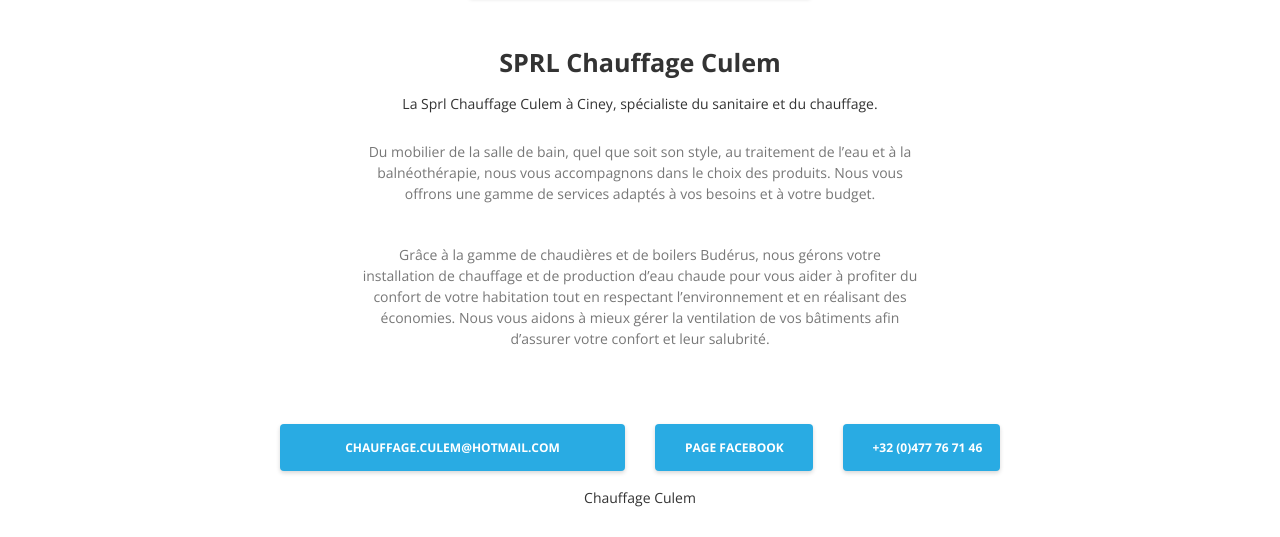
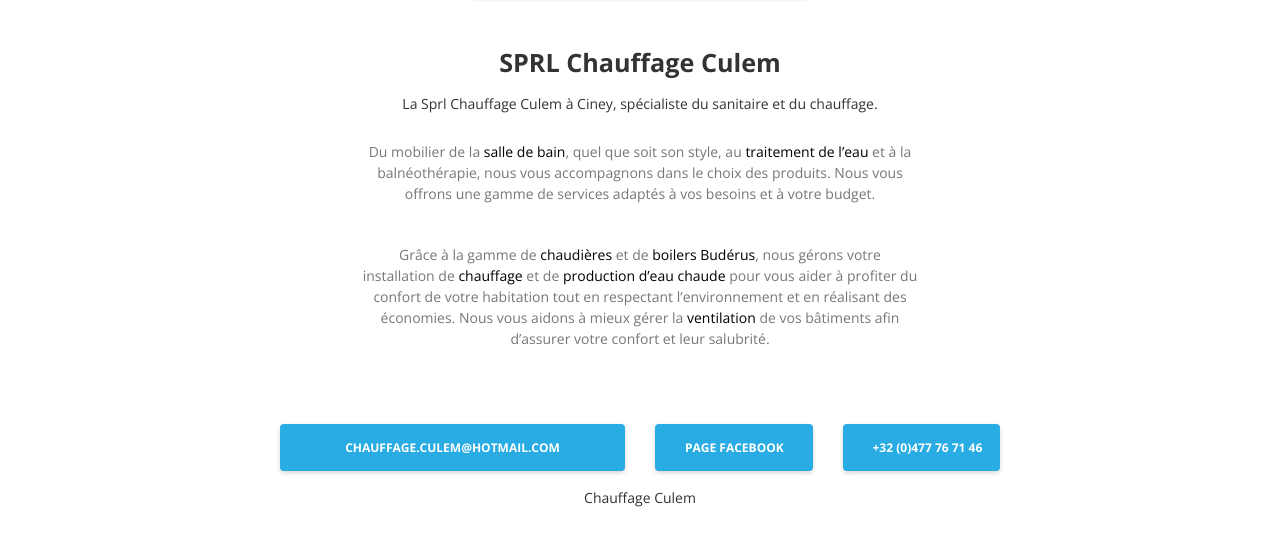
Before and after one commit to Webdigitales/culem, a website: page index.html in a window 1280 px wide. Shown: the part 213-750 px from the top of the page. Drawn offline with nearby package versions, Linux system fonts and the light colour scheme.

Commit message:
Update text

```diff
--- a/index.html
+++ b/index.html
@@ -84,11 +84,11 @@
             <h1>SPRL Chauffage Culem</h1>
             <h2 style="text-align: center; margin-bottom: 30px;">La Sprl Chauffage Culem à Ciney, spécialiste du sanitaire et du chauffage.</h2>
             <p>
-              Du mobilier de la salle de bain, quel que soit son style, au traitement de l’eau et à la balnéothérapie, nous vous accompagnons dans le choix des produits. Nous vous offrons une gamme de services adaptés à vos besoins et à votre budget.
+              Du mobilier de la <strong>salle de bain</strong>, quel que soit son style, au <strong>traitement de l’eau</strong> et à la balnéothérapie, nous vous accompagnons dans le choix des produits. Nous vous offrons une gamme de services adaptés à vos besoins et à votre budget.
             </p>
             <p>
-              Grâce à la gamme de chaudières et de boilers Budérus, nous gérons votre installation de chauffage et de production d’eau chaude pour vous aider à profiter du confort de votre habitation tout en respectant l’environnement et en réalisant des économies.
-              Nous  vous aidons à mieux gérer la ventilation de vos bâtiments afin d’assurer votre confort et leur salubrité.
+              Grâce à la gamme de <strong>chaudières</strong> et de <strong>boilers Budérus</strong>, nous gérons votre installation de <strong>chauffage</strong> et de <strong>production d’eau chaude</strong> pour vous aider à profiter du confort de votre habitation tout en respectant l’environnement et en réalisant des économies.
+              Nous  vous aidons à mieux gérer la <strong>ventilation</strong> de vos bâtiments afin d’assurer votre confort et leur salubrité.
             </p>
           </div>
         </div>
```
